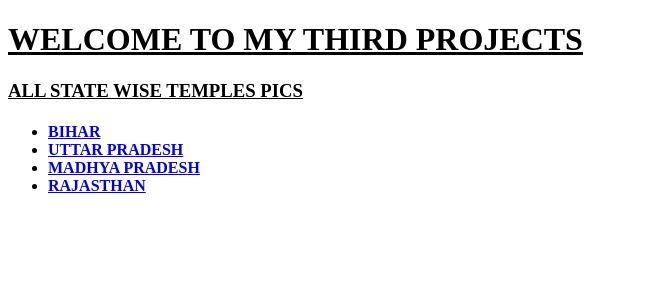
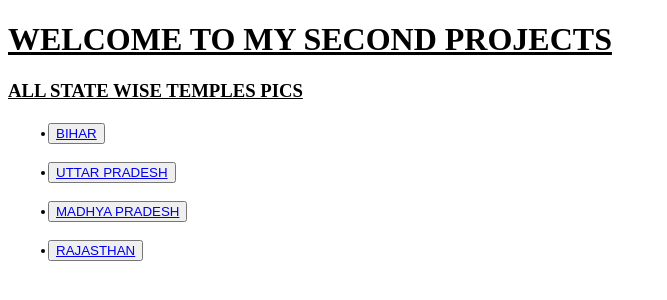
Before and after one commit to ashishvscode/PROJECT-2, a plain HTML site: page index.html in a window 1280 px wide. Shown: the whole page, without its empty margins (0-667 px from the left). Drawn offline with Linux system fonts and the light colour scheme.

Commit message:
fix error and add button

```diff
--- a/index.html
+++ b/index.html
@@ -15,7 +15,7 @@
     <h1>
         <b>
             <u>
-                <header>WELCOME TO MY THIRD PROJECTS</header>
+                <header>WELCOME TO MY SECOND PROJECTS</header>
             </u>
 
         </b>
@@ -24,17 +24,22 @@
         <u> ALL STATE WISE TEMPLES PICS </u>
     </h3>
 
-    <h4>
+
+        <h4>
         <b>
             <ul>
-                <li><a href="bihar.html">BIHAR</a></li>
-                <li><a href="up.html">UTTAR PRADESH</a></li>
-                <li><a href="mp.html">MADHYA PRADESH</a></li>
-                <li><a href="rajasthan.html">RAJASTHAN</a></li>
+               <button><li><a href="bihar.html">BIHAR</a></li></button>
+               <br><br>
+               <button><li><a href="up.html">UTTAR PRADESH</a></li></button>
+               <br><br>
+               <button><li><a href="mp.html">MADHYA PRADESH</a></li></button>
+               <br><br>
+               <button><li><a href="rajasthan.html">RAJASTHAN</a></li></button>
             </ul>
         </b>
     </h4>
 
+
 </body>
 
 </html>
```
